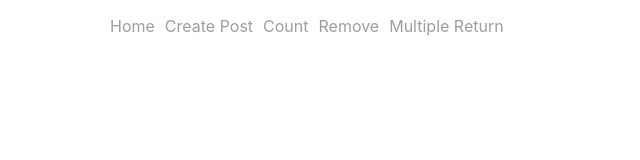
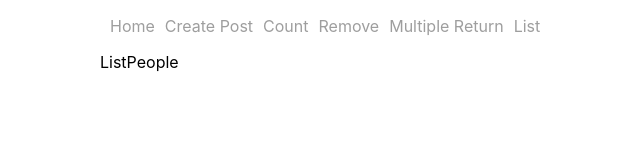
Before and after one commit to ajay09a/React-blog, a React (Create React App) app: page /list-people in a window 1280 px wide. Shown: the top 160 px of the page, without its empty margins (140-780 px from the left). Built offline with nearby package versions, Linux system fonts and the light colour scheme.

Commit message:
list people

```diff
--- a/src/components/App.js
+++ b/src/components/App.js
@@ -8,6 +8,7 @@ import {PostDetail} from "./PostDetail";
 import {RemoveItem } from './RemoveItem';
 import {Count} from './Count';
 import {MultipleReturn} from './MultipleReturn'
+import { ListPeople } from './ListPeople';
 
 function App() {
   return (
@@ -22,6 +23,7 @@ function App() {
         <Route exact path="/count" element={<Count/>} />
         <Route exact path="/remove-item" element={<RemoveItem/>} />
         <Route exact path="/multiple-return" element={<MultipleReturn/>} />
+        <Route exact path="/list-people" element={<ListPeople/>} />
       </Routes>
       </Router>
     </div>
--- /dev/null
+++ b/src/components/ListPeople.js
@@ -0,0 +1,7 @@
+import React from 'react'
+
+export const ListPeople = () => {
+  return (
+    <div>ListPeople</div>
+  )
+}
--- a/src/components/Navbar.js
+++ b/src/components/Navbar.js
@@ -18,6 +18,9 @@ function Navbar() {
         <li>
           <Link to="multiple-return">Multiple Return</Link>
         </li>
+        <li>
+          <Link to="list-people">List</Link>
+        </li>
       </ul>
     </div>
   )
```
